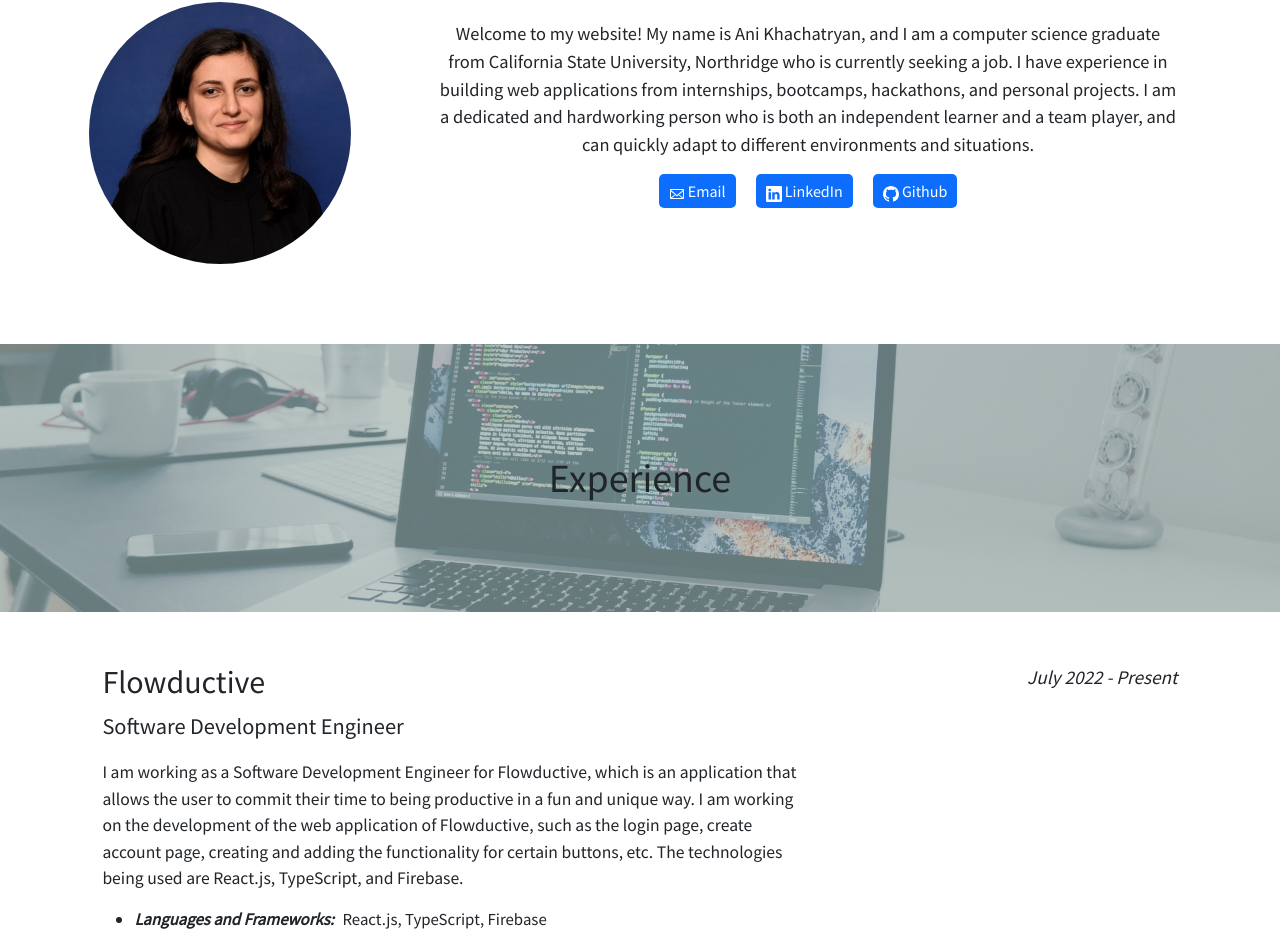
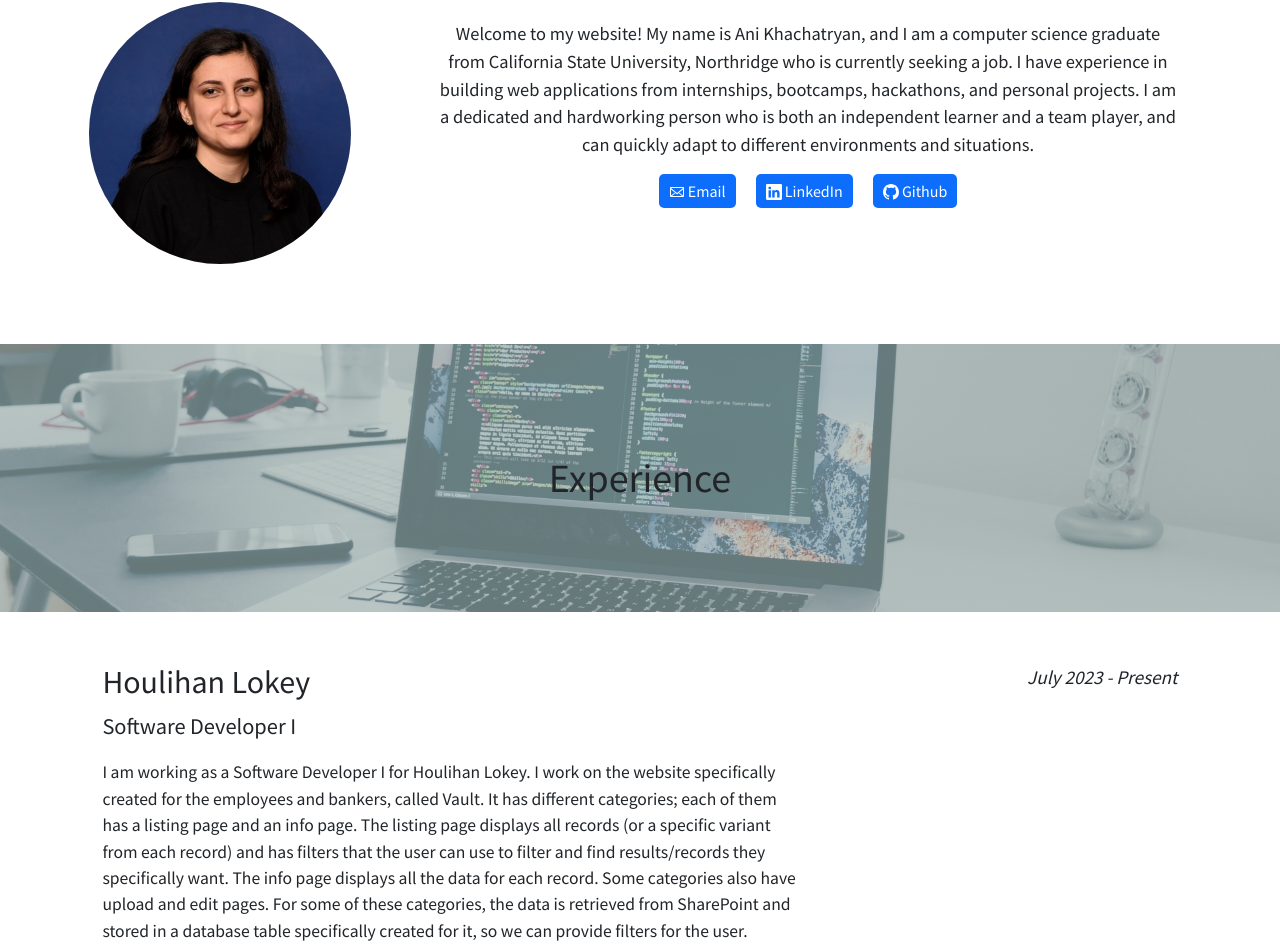
Before and after one commit to anikhachatryan3/anikhachatryan3.github.io, a React (Create React App) app: page / in a window 1280 px wide. Shown: the part 102-1054 px from the top of the page. Built offline with nearby package versions, Linux system fonts and the light colour scheme.

Commit message:
Added more work experience

```diff
--- a/src/pages/Home/Home.js
+++ b/src/pages/Home/Home.js
@@ -29,9 +29,9 @@ const Home = () => (
               different environments and situations.
             </p>
             <div className={styles.contact}>
-              <a href="mailto:anikhachatryan3@gmail.com"><GoMail /> Email</a>
-              <a href="https://www.linkedin.com/in/anikhachatryan3/" rel='noreferrer' target="_blank"><BsLinkedin /> LinkedIn</a>
-              <a href="https://github.com/anikhachatryan3" rel='noreferrer' target="_blank"><GoMarkGithub /> Github</a>
+              <a href="mailto:anikhachatryan3@gmail.com"><GoMail className={styles.buttonIcon} /> Email</a>
+              <a href="https://www.linkedin.com/in/anikhachatryan3/" rel='noreferrer' target="_blank"><BsLinkedin className={styles.buttonIcon} /> LinkedIn</a>
+              <a href="https://github.com/anikhachatryan3" rel='noreferrer' target="_blank"><GoMarkGithub className={styles.buttonIcon} /> Github</a>
             </div>
           </div>
         </section>
@@ -41,27 +41,55 @@ const Home = () => (
             <div>
               <h1 className={styles.experienceImage} alt='experience image'>Experience</h1>
             </div>
+            {/* Houlihan Lokey */}
+            <div className={styles.work}>
+              <div className={styles.workTitle}>
+                <h2>Houlihan Lokey</h2>
+              </div>
+              <div className={styles.workDate}>
+                <p>July 2023 - Present</p>
+              </div>
+              <div className={styles.workPosition}>
+                <p>Software Developer I</p>
+              </div>
+              <div className={`${styles.workDescription} ${styles.hlDescription}`}>
+                <p>I am working as a Software Developer I for Houlihan Lokey. I work on the website
+                  specifically created for the employees and bankers, called Vault. It has different
+                  categories; each of them has a listing page and an info page. The listing page
+                  displays all records (or a specific variant from each record) and has filters that
+                  the user can use to filter and find results/records they specifically want. The info
+                  page displays all the data for each record. Some categories also have upload and edit
+                  pages. For some of these categories, the data is retrieved from SharePoint and stored
+                  in a database table specifically created for it, so we can provide filters for the
+                  user.</p>
+              </div>
+              <div className={`${styles.workTechnologies} ${styles.hlTechnologies}`}>
+                <ul>
+                  <li><b><i>Languages and Frameworks:</i></b>&ensp;C#, ASP.NET, JavaScript, MySQL, SharePoint Online, Microsoft Graph API, Git, GitHub</li>
+                </ul>
+              </div>
+            </div>
             {/* Flowductive */}
             <div className={styles.work}>
               <div className={styles.workTitle}>
                 <h2>Flowductive</h2>
               </div>
               <div className={styles.workDate}>
-                <p>July 2022 - Present</p>
+                <p>July 2022 - July 2023</p>
               </div>
               <div className={styles.workPosition}>
                 <p>Software Development Engineer</p>
               </div>
               <div className={`${styles.workDescription} ${styles.flowductiveDescription}`}>
-                <p>I am working as a Software Development Engineer for Flowductive, which is an application
-                  that allows the user to commit their time to being productive in a fun and unique way. I am
-                  working on the development of the web application of Flowductive, such as the login page,
+                <p>I worked as a Software Development Engineer for Flowductive, which is an application
+                  that allows the user to commit their time to being productive in a fun and unique way. I
+                  worked on the development of the web application of Flowductive, such as the login page,
                   create account page, creating and adding the functionality for certain buttons, etc. The
                   technologies being used are React.js, TypeScript, and Firebase.</p>
               </div>
               <div className={`${styles.workTechnologies} ${styles.flowductiveTechnologies}`}>
                 <ul>
-                  <li><b><i>Languages and Frameworks:</i></b>&ensp;React.js, TypeScript, Firebase</li>
+                  <li><b><i>Languages and Frameworks:</i></b>&ensp;React.js, TypeScript, Firebase, Git, GitHub</li>
                 </ul>
               </div>
             </div>
@@ -187,6 +215,7 @@ const Home = () => (
                 <div className={styles.skillsItemsPadding}>
                   <div className={styles.skillsItems}>JavaScript</div>
                   <div className={styles.skillsItems}>TypeScript</div>
+                  <div className={styles.skillsItems}>C#</div>
                   <div className={styles.skillsItems}>Java</div>
                   <div className={styles.skillsItems}>C</div>
                   <div className={styles.skillsItems}>Go</div>
@@ -203,6 +232,7 @@ const Home = () => (
                 </div>
               <div className={styles.skillsTitle}>Backend:</div>
                 <div className={styles.skillsItemsPadding}>
+                  <div className={styles.skillsItems}>ASP.NET</div>
                   <div className={styles.skillsItems}>Node.js</div>
                   <div className={styles.skillsItems}>SQL</div>
                   <div className={styles.skillsItems}>Docker</div>
--- a/src/pages/Home/Home.module.css
+++ b/src/pages/Home/Home.module.css
@@ -67,6 +67,11 @@ body {
 .contact a:focus {
     background-color: #0650bf;
     color: #d4d5d6;
+}
+
+.contact a .buttonIcon {
+    position: relative;
+    bottom: 1.5px;
 }
 
 /* Experience */
```
